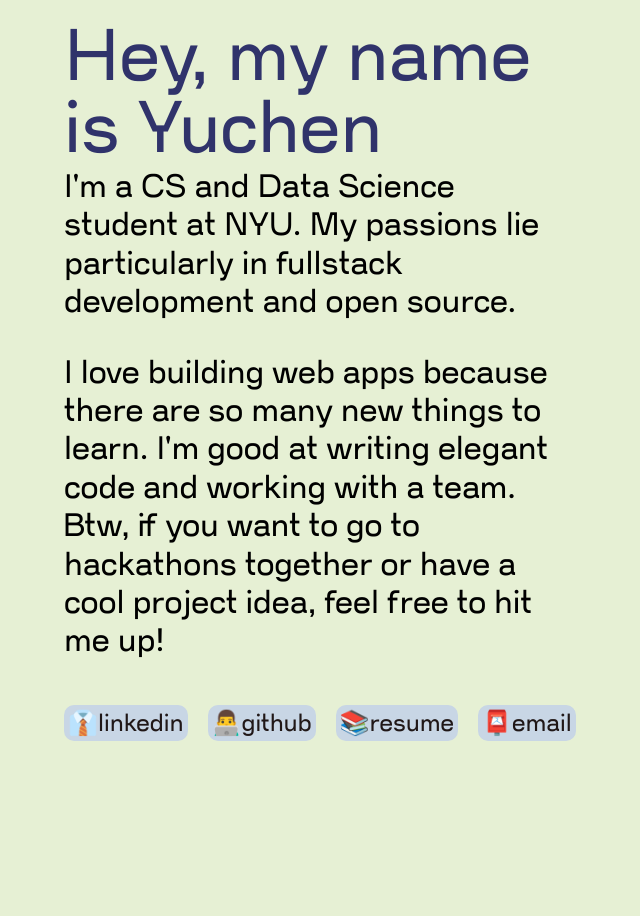
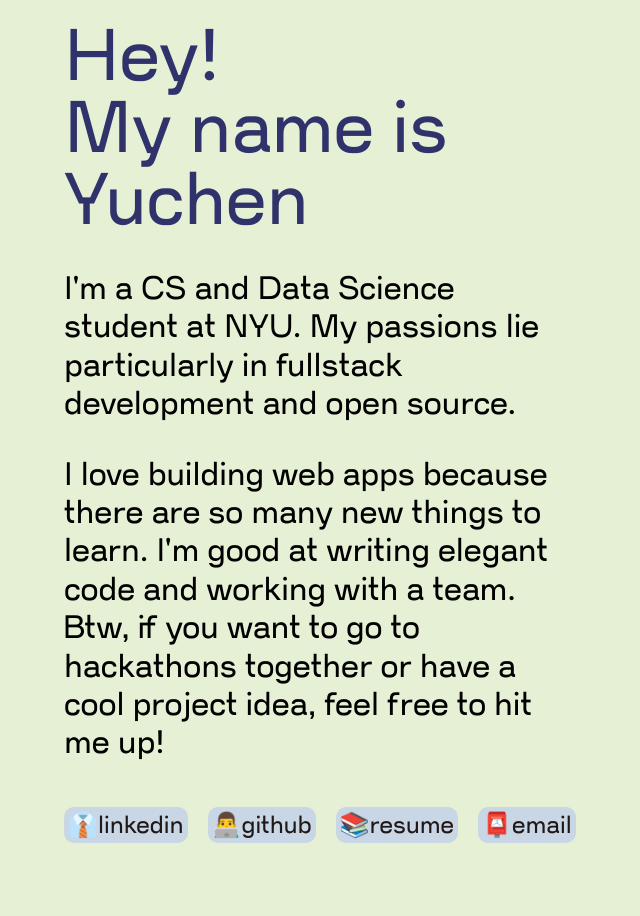
Before and after one commit to yuchenliu15/yuchenliu15.github.io, a Jekyll site: the page built from index.md, in a window 1280 px wide. Shown: the whole page, without its empty margins (0-640 px from the left). Built offline with Jekyll 4.4.1, drawn with Linux system fonts in a browser that asks for light colours.

Commit message:
Separate title into 2 lines

```diff
--- a/_layouts/intro.html
+++ b/_layouts/intro.html
@@ -4,7 +4,7 @@ layout: default
 
 <div class="intro">
     <span class="title">
-        <h2 id="firstline">Hey, my name is Yuchen</h2>
+        <h2 id="firstline">Hey! <br> My name is Yuchen</h2>
     </span>
 
     <div class="description">
--- a/_sass/main.scss
+++ b/_sass/main.scss
@@ -114,7 +114,7 @@ a:visited{
 
     #firstline {
         margin-top: -10px;
-        margin-bottom: -30px;
+        margin-bottom: 30px;
     }
 
     .description{
```
